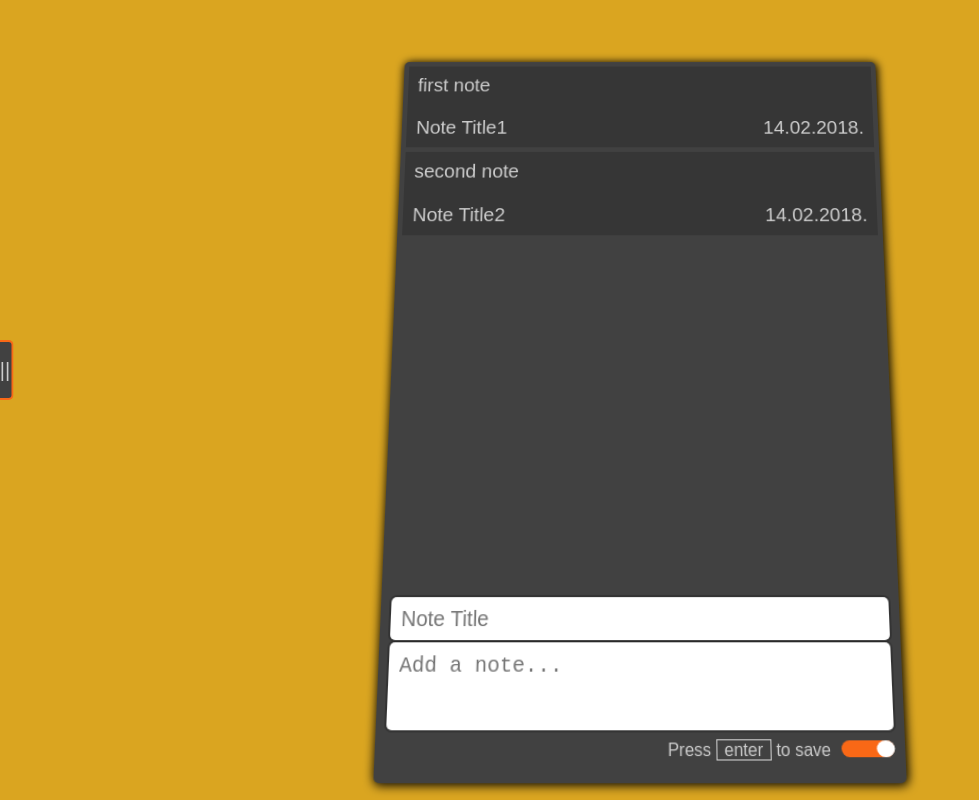
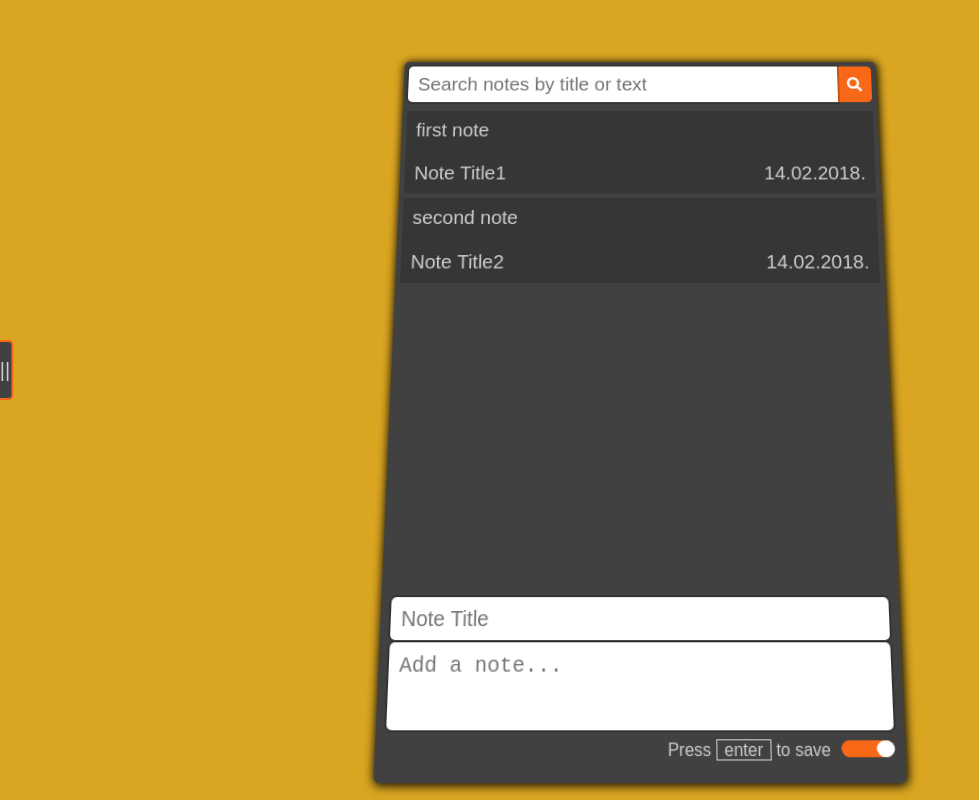
Before and after one commit to milosZed7/NoteApp, a React (Create React App) app: page / in a window 1280 px wide. Shown: the whole page, without its empty margins (0-979 px from the left). Built offline with nearby package versions, Linux system fonts and the light colour scheme.

Commit message:
added search component

```diff
--- a/public/index.html
+++ b/public/index.html
@@ -1,6 +1,7 @@
 <!DOCTYPE html>
 <html lang="en">
-  <head>
+
+<head>
     <meta charset="utf-8">
     <meta name="viewport" content="width=device-width, initial-scale=1, shrink-to-fit=no">
     <meta name="theme-color" content="#000000">
@@ -10,6 +11,7 @@
     -->
     <link rel="manifest" href="%PUBLIC_URL%/manifest.json">
     <link rel="shortcut icon" href="%PUBLIC_URL%/favicon.ico">
+    <script defer src="https://use.fontawesome.com/releases/v5.0.6/js/all.js"></script>
     <!--
       Notice the use of %PUBLIC_URL% in the tags above.
       It will be replaced with the URL of the `public` folder during the build.
@@ -20,8 +22,9 @@
       Learn how to configure a non-root public URL by running `npm run build`.
     -->
     <title>React App</title>
-  </head>
-  <body>
+</head>
+
+<body>
     <noscript>
       You need to enable JavaScript to run this app.
     </noscript>
@@ -36,5 +39,6 @@
       To begin the development, run `npm start` or `yarn start`.
       To create a production bundle, use `npm run build` or `yarn build`.
     -->
-  </body>
+</body>
+
 </html>
--- a/src/App.css
+++ b/src/App.css
@@ -557,6 +557,44 @@
 /* --------------------------------------- */
 
 
+/* Search notes */
+
+.search-note-wrapper {
+    width: 100%;
+    display: flex;
+    align-items: center;
+    justify-content: flex-end;
+    margin: 5px;
+}
+
+.note-input-text.note-search {
+    height: 40px;
+    border-radius: 0;
+    border-top-left-radius: 5px;
+    border-bottom-left-radius: 5px;
+    flex: 2 1;
+}
+
+.search-icon {
+    width: 30px;
+    height: 40px;
+    display: block;
+    padding: 0 10px;
+    border-top-right-radius: 5px;
+    border-bottom-right-radius: 5px;
+    margin-right: 10px;
+    background: #F96816;
+    color: white;
+}
+
+.search-icon:hover {
+    background: rgb(250, 137, 72);
+}
+
+
+/* -------------------------------------- */
+
+
 /* media queries section */
 
 @keyframes translate-error-down-text {
--- a/src/Notes.jsx
+++ b/src/Notes.jsx
@@ -4,7 +4,7 @@ import NoteList from './NoteList';
 import AddNote from './AddNote';
 import NoteModal from './NoteModal';
 import Menu from './Menu';
-
+import SearchNotes from './SearchNotes';
 const TIME_LEFT_TO_DELETE_NOTE = 4 * 1000;
 
 class Notes extends React.Component {
@@ -221,6 +221,7 @@ class Notes extends React.Component {
                 <TransitionGroup> {showNoteModal}</TransitionGroup>
                 <div className="note-component">
                     <div className="note-wrapper">
+                        <SearchNotes />
                         <NoteList
                             notes={this.mapNotesToNotesWithMode()}
                             noteEditMode={this.state.noteEditMode}
--- /dev/null
+++ b/src/SearchNotes.jsx
@@ -0,0 +1,12 @@
+import React from 'react';
+
+const SearchNotes = props => {
+    return (
+        <div className="search-note-wrapper">
+            <input type="text" placeholder="Search notes by title or text" class="note-input-text note-search" />
+            <i class="fas fa-search search-icon" />
+        </div>
+    );
+};
+
+export default SearchNotes;
```
